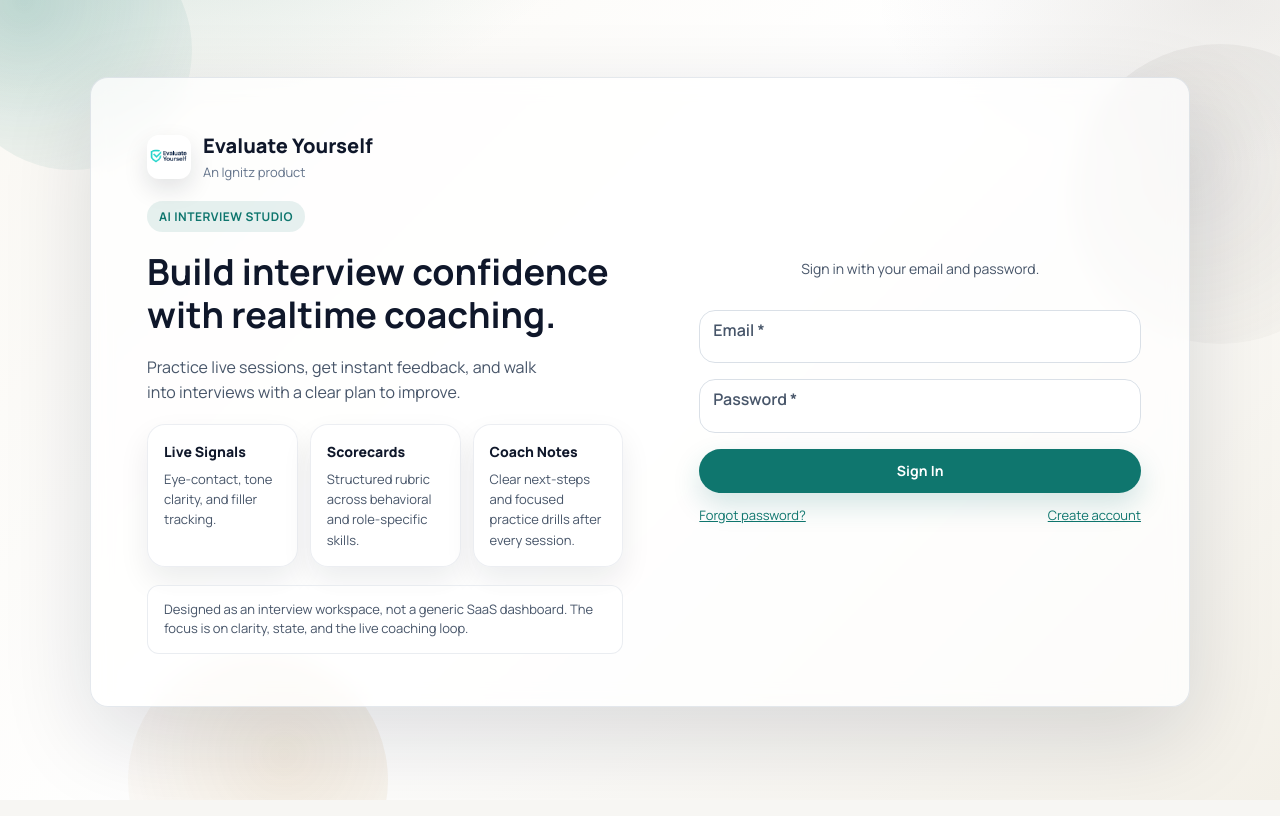
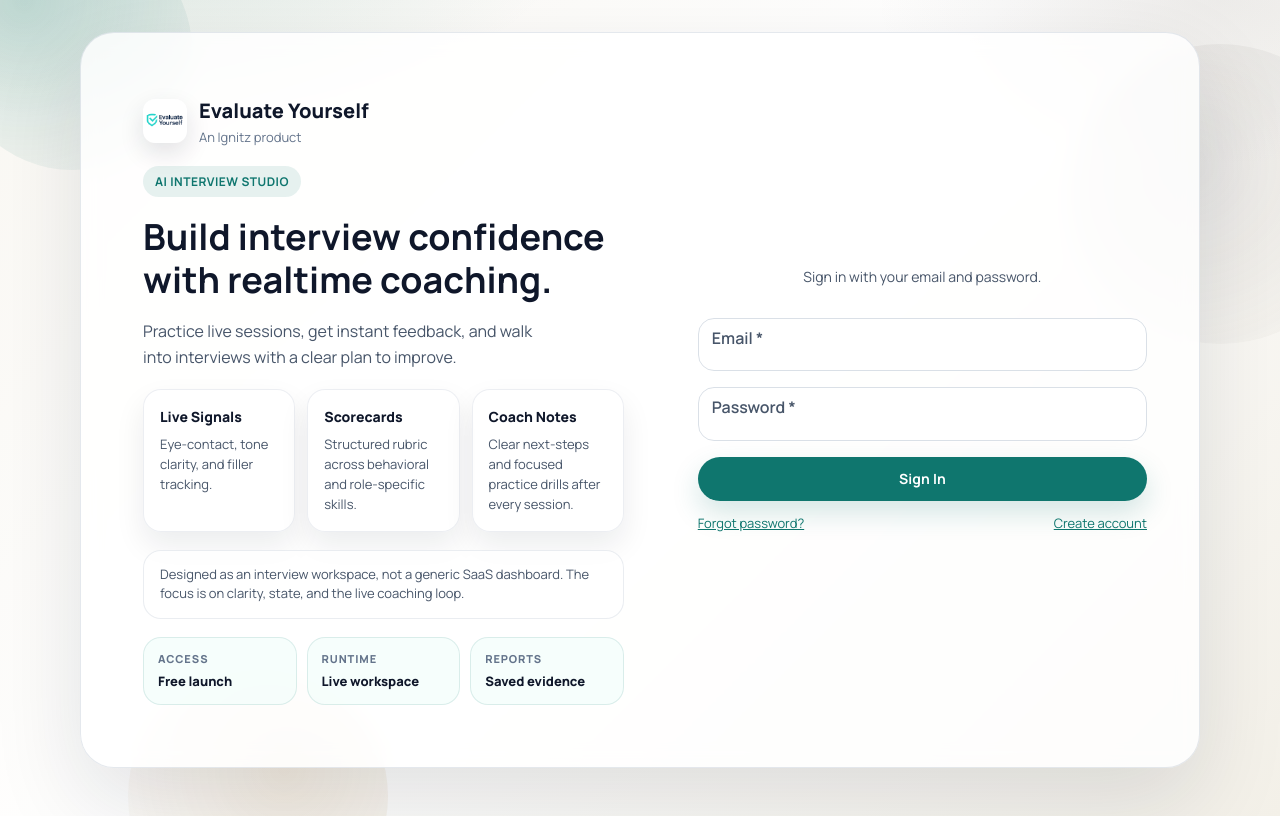
Before and after one commit to Ignitzsolutions/evaluate-yourself, a React (Create React App) app: page /login in a window 1280 px wide. Built offline with nearby package versions, Linux system fonts and the light colour scheme; no server answers.

Commit message:
Polish public auth and pricing surfaces

```diff
--- a/src/components/AuthShell.jsx
+++ b/src/components/AuthShell.jsx
@@ -7,6 +7,12 @@ export default function AuthShell({
   highlights = [],
   children,
 }) {
+  const statusItems = [
+    ["Access", "Free launch"],
+    ["Runtime", "Live workspace"],
+    ["Reports", "Saved evidence"],
+  ];
+
   return (
     <div className="clerk-shell">
       <div className="clerk-bg-orb orb-a" />
@@ -47,6 +53,15 @@ export default function AuthShell({
           <div className="clerk-hero-note">
             Designed as an interview workspace, not a generic SaaS dashboard. The focus is on clarity, state, and the live coaching loop.
           </div>
+
+          <dl className="clerk-status-strip" aria-label="Workspace status">
+            {statusItems.map(([label, value]) => (
+              <div key={label}>
+                <dt>{label}</dt>
+                <dd>{value}</dd>
+              </div>
+            ))}
+          </dl>
         </div>
 
         <div className="clerk-form-wrap">{children}</div>
--- a/src/pages/PricingPage.jsx
+++ b/src/pages/PricingPage.jsx
@@ -96,6 +96,7 @@ export default function PricingPage() {
               </Stack>
               <Typography
                 variant="h3"
+                component="h1"
                 sx={{
                   fontWeight: 900,
                   letterSpacing: "-0.045em",
--- a/src/ui.css
+++ b/src/ui.css
@@ -844,23 +844,23 @@ body{
 }
 
 .clerk-panel{
-  width: min(1100px, 95vw);
+  width: min(1120px, 95vw);
   display: grid;
   grid-template-columns: 1.05fr 0.95fr;
-  gap: 28px;
+  gap: 24px;
   align-items: stretch;
-  background: rgba(255,255,255,0.72);
+  background: rgba(255,255,255,0.82);
   border: 1px solid rgba(148,163,184,.25);
-  box-shadow: 0 30px 90px rgba(15,23,42,.14);
-  border-radius: 18px;
-  padding: 28px;
+  box-shadow: 0 34px 90px rgba(15,23,42,.12);
+  border-radius: 34px;
+  padding: clamp(20px, 3vw, 32px);
   backdrop-filter: blur(10px);
   position: relative;
   z-index: 1;
 }
 
 .clerk-hero{
-  padding: 24px 28px;
+  padding: clamp(18px, 3vw, 30px);
   display: grid;
   gap: 18px;
   align-content: center;
@@ -944,14 +944,46 @@ body{
   line-height: 1.5;
   color: #475569;
   padding: 14px 16px;
-  background: rgba(255,255,255,.72);
+  background: rgba(255,255,255,.86);
   border: 1px solid rgba(148,163,184,.2);
-  border-radius: 12px;
+  border-radius: 18px;
+}
+
+.clerk-status-strip{
+  display: grid;
+  grid-template-columns: repeat(3, minmax(0, 1fr));
+  gap: 10px;
+  margin: 0;
+}
+
+.clerk-status-strip div{
+  margin: 0;
+  padding: 12px 14px;
+  border: 1px solid rgba(15,118,110,.12);
+  border-radius: 18px;
+  background: rgba(240,253,250,.58);
+}
+
+.clerk-status-strip dt{
+  margin: 0 0 4px;
+  color: #64748b;
+  font-size: 11px;
+  font-weight: 800;
+  letter-spacing: .08em;
+  text-transform: uppercase;
+}
+
+.clerk-status-strip dd{
+  margin: 0;
+  color: #0f172a;
+  font-size: 13px;
+  font-weight: 900;
 }
 
 .clerk-form-wrap{
   display: grid;
   place-items: center;
+  padding: clamp(8px, 2vw, 20px);
 }
 .clerk-form-caption{
   width: min(420px, 100%);
@@ -1023,9 +1055,16 @@ body{
   .clerk-panel{
     grid-template-columns: 1fr;
     padding: 20px;
+    border-radius: 28px;
   }
   .clerk-hero p{
     max-width: none;
+  }
+}
+
+@media (max-width: 620px){
+  .clerk-status-strip{
+    grid-template-columns: 1fr;
   }
 }
 
```
